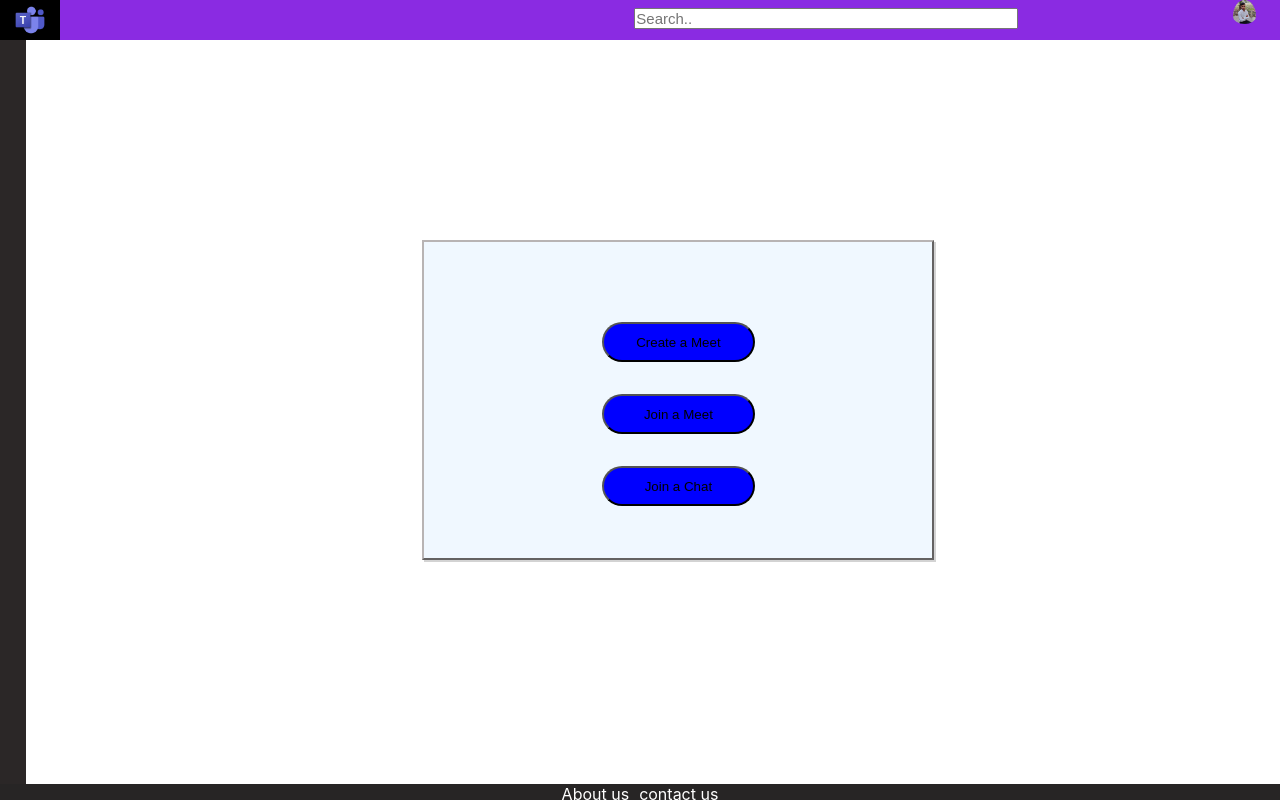
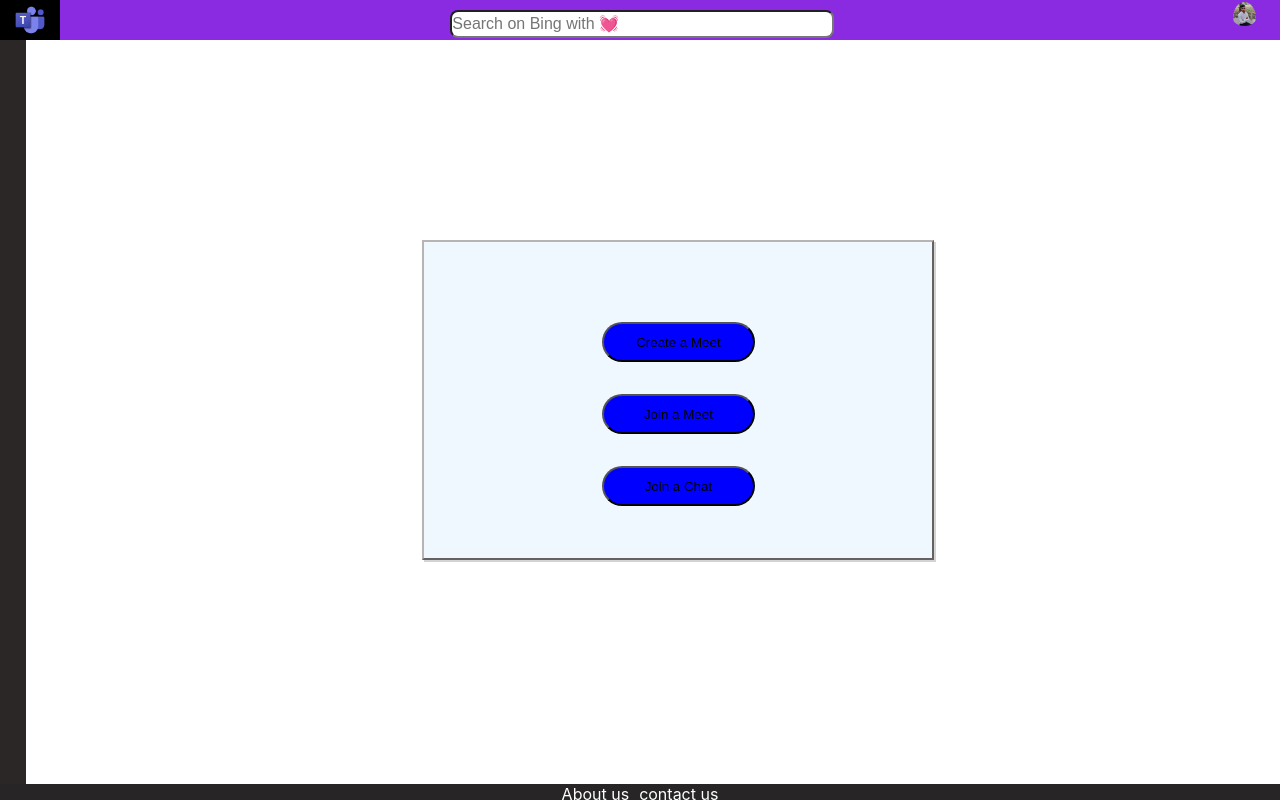
Before and after one commit to debojeetjha10/video-chat-application-client-side, a React (Create React App) app: page / in a window 1280 px wide. Built offline with nearby package versions, Linux system fonts and the light colour scheme.

Commit message:
added the search-bar functional;ity

```diff
--- a/src/components/Navbar/Navbar.css
+++ b/src/components/Navbar/Navbar.css
@@ -5,6 +5,7 @@
   background-color: blueviolet;
   display: flex;
   justify-content: space-between;
+  align-items: center;
   position: fixed;
   top:0;
 }
@@ -36,11 +37,13 @@
   height: 4vh;
   width: auto;
   border-radius: 50%;
+  cursor: pointer;
 }
 .search-bar {
   margin-top: 1vh;
-  margin-left: 23rem;
   padding: 0 0 0 0;
+  height: 3.5vh;
+  border-radius: 1vh;
   width: 30vw;
-  font-size: 15px;
+  font-size: medium
 }
--- a/src/components/Navbar/Navbar.js
+++ b/src/components/Navbar/Navbar.js
@@ -5,6 +5,37 @@ import teams_logo from './icon/teams.png'
 import {Link} from 'react-router-dom'
 import usr_logo from './icon/usr.jpeg'
 class Navbar extends React.Component {
+    // constructing the class to handle the input in search field
+    //input and do the searching
+    constructor(props){
+        super(props);
+        this.state = {searchQuery: ''};
+        this.handleSearchQueryChange = this.handleSearchQueryChange.bind(this);
+        this.handleSearch = this.handleSearch.bind(this);
+
+    }
+   searchOnBing = ()=>{
+        //getting the search input Dom element
+        let searchInput = this.state.searchQuery;
+        //searching the keyword
+        if(searchInput !== ''){
+        window.open(`https://bing.com/search?q=${searchInput}`)
+        }
+        //making the search field empty so that we don't have to
+        // erase b/w searches
+        this.setState({searchQuery:''})
+        // returning false to prevent the parent page from reloading
+        // This is explained in detailed here : https://stackoverflow.com/questions/49418385/how-to-stop-window-open-from-refreshing-the-window-in-javascript
+        return false;
+      }
+    handleSearchQueryChange(event){
+        this.setState({searchQuery: event.target.value});
+    }
+    // redirecting to the meet page
+    handleSearch(event) {
+        this.searchOnBing();
+        event.preventDefault();
+      }
     render() {
         return (
             <div className='Navbar'>
@@ -12,7 +43,9 @@ class Navbar extends React.Component {
                     <Link to='/' ><img className='navbar-icon' src={teams_logo} alt="teams logo"></img></Link>
                 </div>
                 <div className='search-bar-container'>
-                <input className = 'search-bar' type="text" placeholder="Search.."/>
+                <form onSubmit={this.handleSearch} ide= 'search-bar-form'>
+                <input className = 'search-bar' value={this.state.searchQuery} onChange = {this.handleSearchQueryChange} type="text" placeholder="Search on Bing with 💓"/>
+                </form>
                 </div>
                 <div >
                     <ul className='navbar-items'>
```
